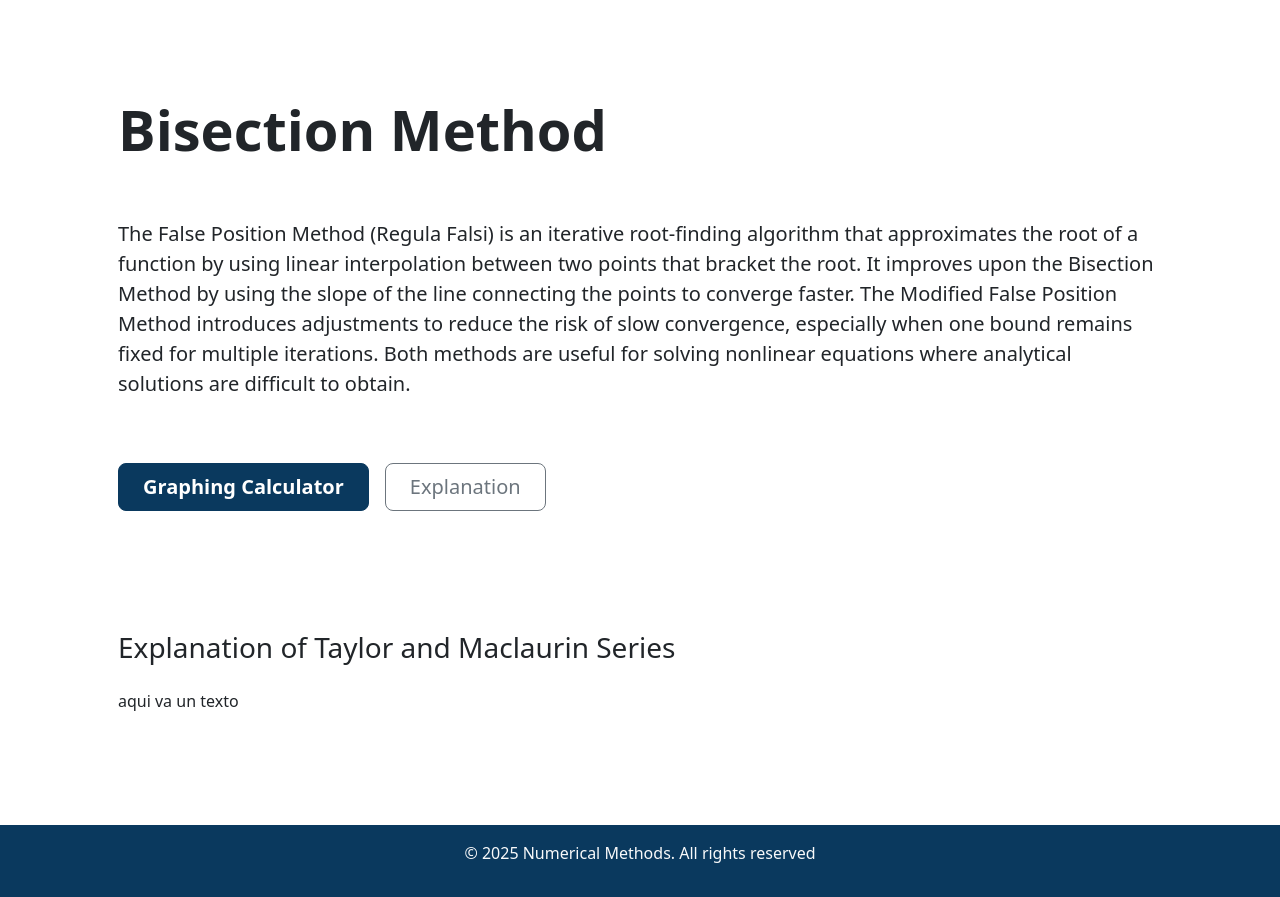
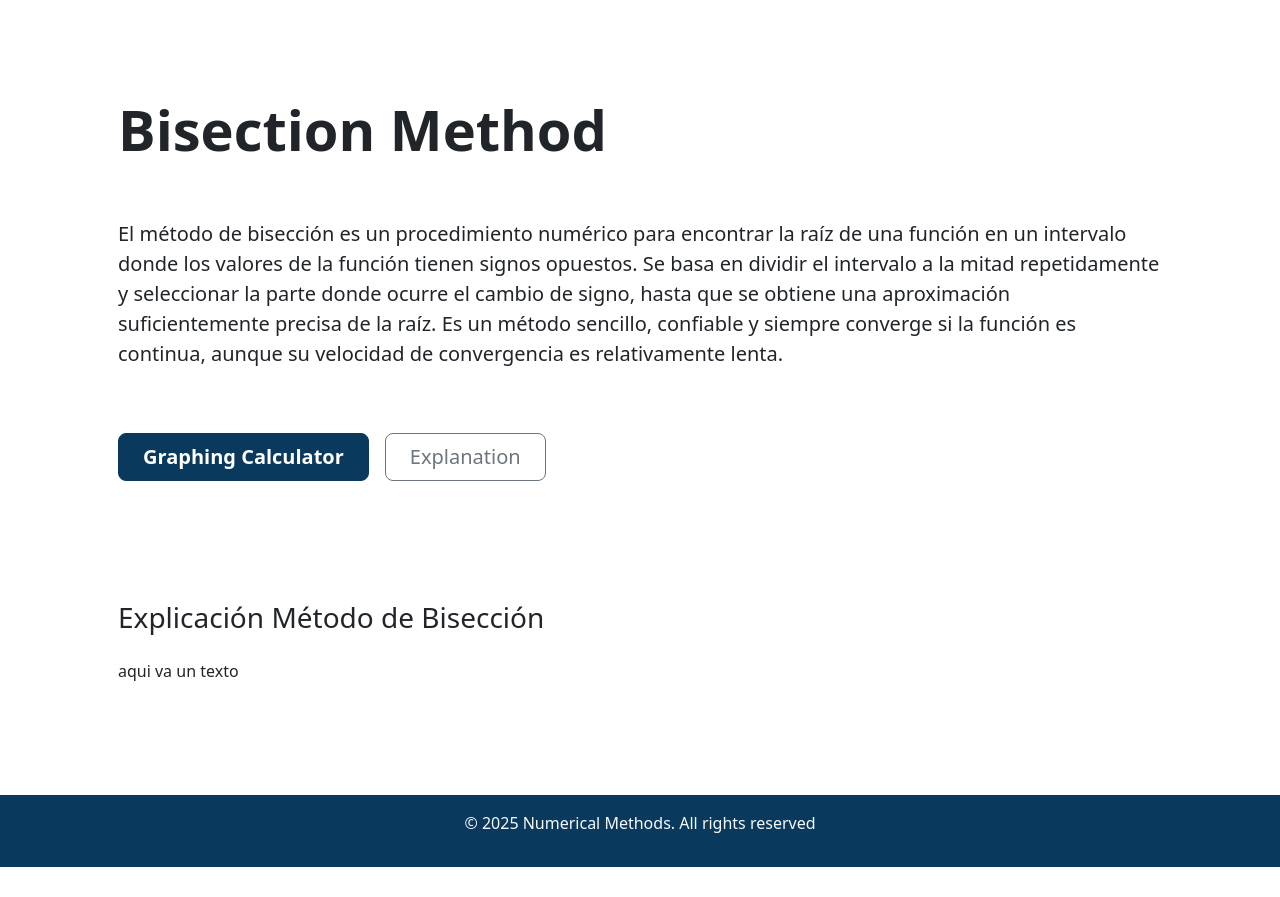
Before and after one commit to ErikaAX08/Numerical_Methods, a Django app: page /bisection-method/ in a window 1280 px wide. Shown: the part 88-985 px from the top of the page. After the commit the page ends 955 px from the top, so only its background shows below. Run offline with Django 5.2, Linux system fonts and the light colour scheme; some libraries are stand-ins or nearby versions.

Commit message:
Cambio descripcion metodo biseccion y titulos

```diff
--- a/main/webapp/templates/bisection-method.html
+++ b/main/webapp/templates/bisection-method.html
@@ -9,7 +9,7 @@
             <div class="col-lg-12">
                 <h2 class="display-4 fw-bold lh-1s">{% translate 'Bisection Method' %}</h2>
                 <p class="lead py-5">
-                    {% translate 'The False Position Method (Regula Falsi) is an iterative root-finding algorithm that approximates the root of a function by using linear interpolation between two points that bracket the root. It improves upon the Bisection Method by using the slope of the line connecting the points to converge faster. The Modified False Position Method introduces adjustments to reduce the risk of slow convergence, especially when one bound remains fixed for multiple iterations. Both methods are useful for solving nonlinear equations where analytical solutions are difficult to obtain.' %}
+                    {% translate 'El método de bisección es un procedimiento numérico para encontrar la raíz de una función en un intervalo donde los valores de la función tienen signos opuestos. Se basa en dividir el intervalo a la mitad repetidamente y seleccionar la parte donde ocurre el cambio de signo, hasta que se obtiene una aproximación suficientemente precisa de la raíz. Es un método sencillo, confiable y siempre converge si la función es continua, aunque su velocidad de convergencia es relativamente lenta.' %}
                 </p>
                 <div class="d-grid gap-2 d-md-flex justify-content-md-start mb-4 mb-lg-3">
                     <button type="button" class="btn btn-primary btn-lg px-4 me-md-2 fw-bold"
@@ -103,7 +103,7 @@
         </div>
         <!-- Hidden extensive explanation section -->
         <div id="explanation" class="mt-4 rounded-3">
-            <h3 class="pb-3">{% translate "Explanation of Taylor and Maclaurin Series" %}</h3>
+            <h3 class="pb-3">{% translate "Explicación Método de Bisección" %}</h3>
             <p>
                 aqui va un texto
             </p>
```
